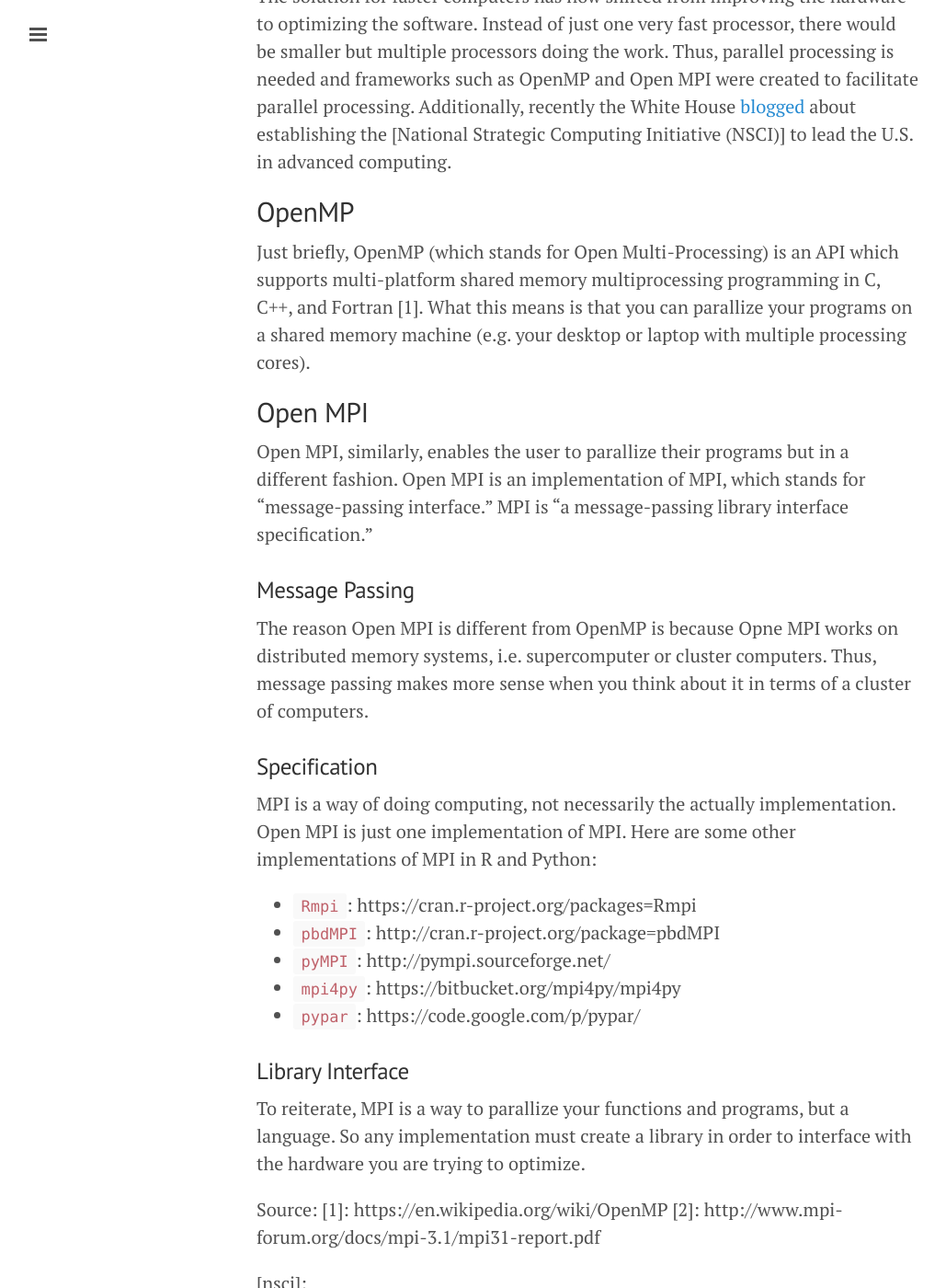
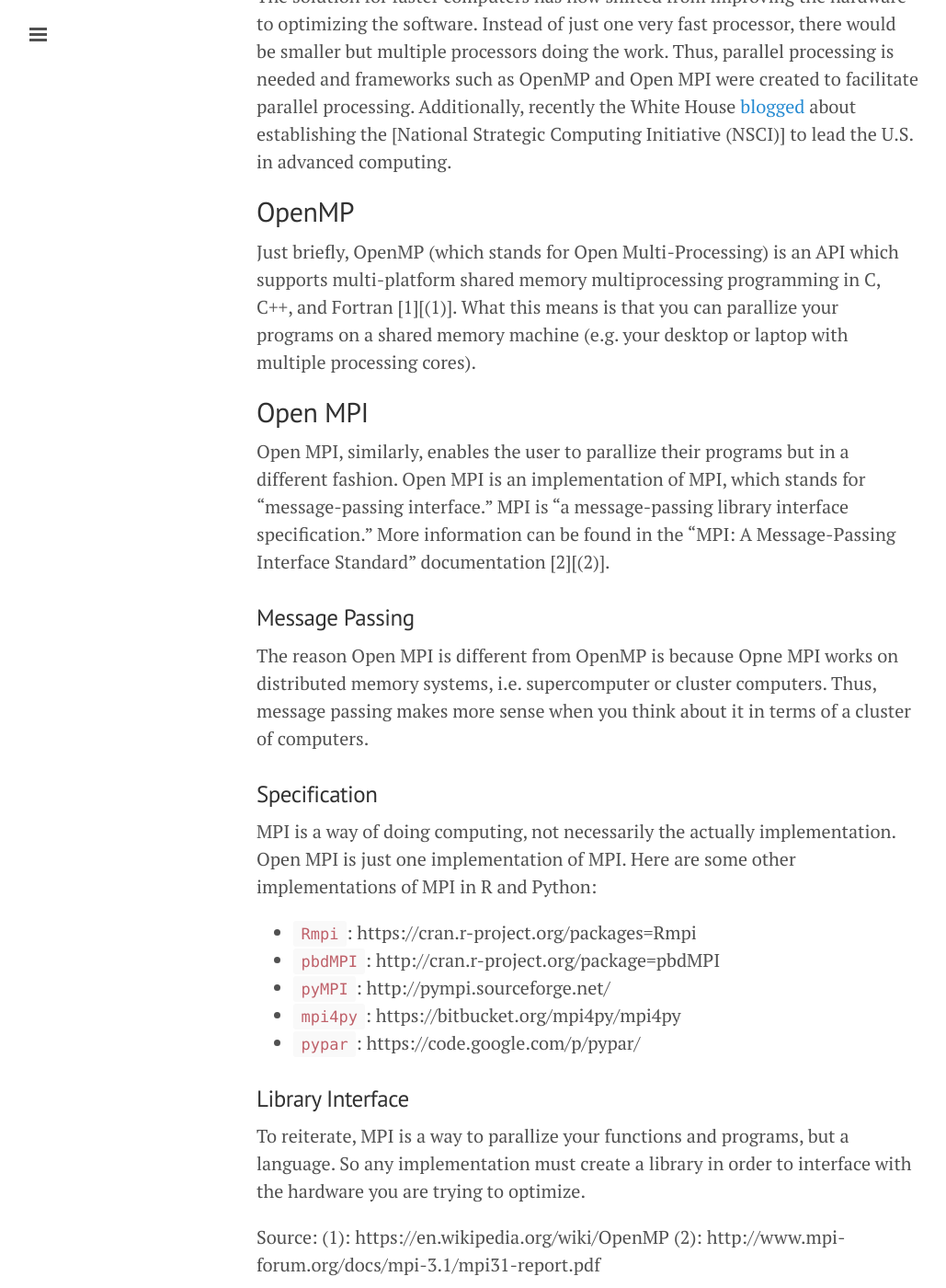
Before and after one commit to erictleung/erictleung.github.io, a Jekyll site: the page built from _posts/2015-08-16-intro-to-openmp-and-openmpi.md, in a window 1280 px wide and 1400 px high, scrolled down 451 px. Shown: the whole window at 92% size, without its empty margins (1-1030 px from the left). Built offline with Jekyll 4.4.1, drawn with Linux system fonts in a browser that asks for light colours; Markdown is read by kramdown in place of the engine named in the settings.

Commit message:
fix links

```diff
--- a/_posts/2015-08-16-intro-to-openmp-and-openmpi.md
+++ b/_posts/2015-08-16-intro-to-openmp-and-openmpi.md
@@ -22,7 +22,7 @@ U.S. in advanced computing.
 
 Just briefly, OpenMP (which stands for Open Multi-Processing) is an API which
 supports multi-platform shared memory multiprocessing programming in C, C++, and
-Fortran [1]. What this means is that you can parallize your programs on a shared
+Fortran [1][(1)]. What this means is that you can parallize your programs on a shared
 memory machine (e.g. your desktop or laptop with multiple processing cores).
 
 ## Open MPI
@@ -30,7 +30,8 @@ memory machine (e.g. your desktop or laptop with multiple processing cores).
 Open MPI, similarly, enables the user to parallize their programs but in a
 different fashion. Open MPI is an implementation of MPI, which stands for
 "message-passing interface." MPI is "a message-passing library interface
-specification."
+specification." More information can be found in the "MPI: A Message-Passing
+Interface Standard" documentation [2][(2)].
 
 ### Message Passing
 
@@ -58,9 +59,11 @@ language. So any implementation must create a library in order to interface with
 the hardware you are trying to optimize.
 
 Source:
+(1): https://en.wikipedia.org/wiki/OpenMP
+(2): http://www.mpi-forum.org/docs/mpi-3.1/mpi31-report.pdf
+
 [1]: https://en.wikipedia.org/wiki/OpenMP
 [2]: http://www.mpi-forum.org/docs/mpi-3.1/mpi31-report.pdf
-
 [wh]: https://www.whitehouse.gov/blog/2015/07/29/advancing-us-leadership-high-performance-computing
 [nsci]:
 https://www.whitehouse.gov/sites/default/files/microsites/ostp/nsci_fact_sheet.pdf
```
